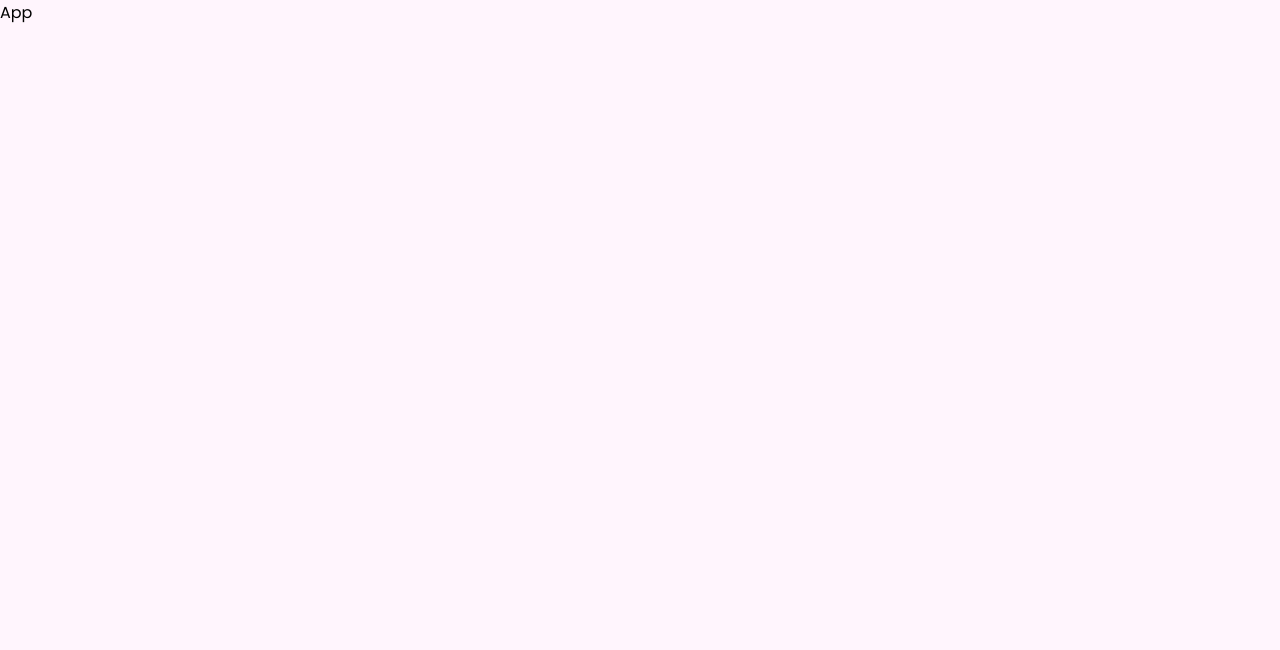
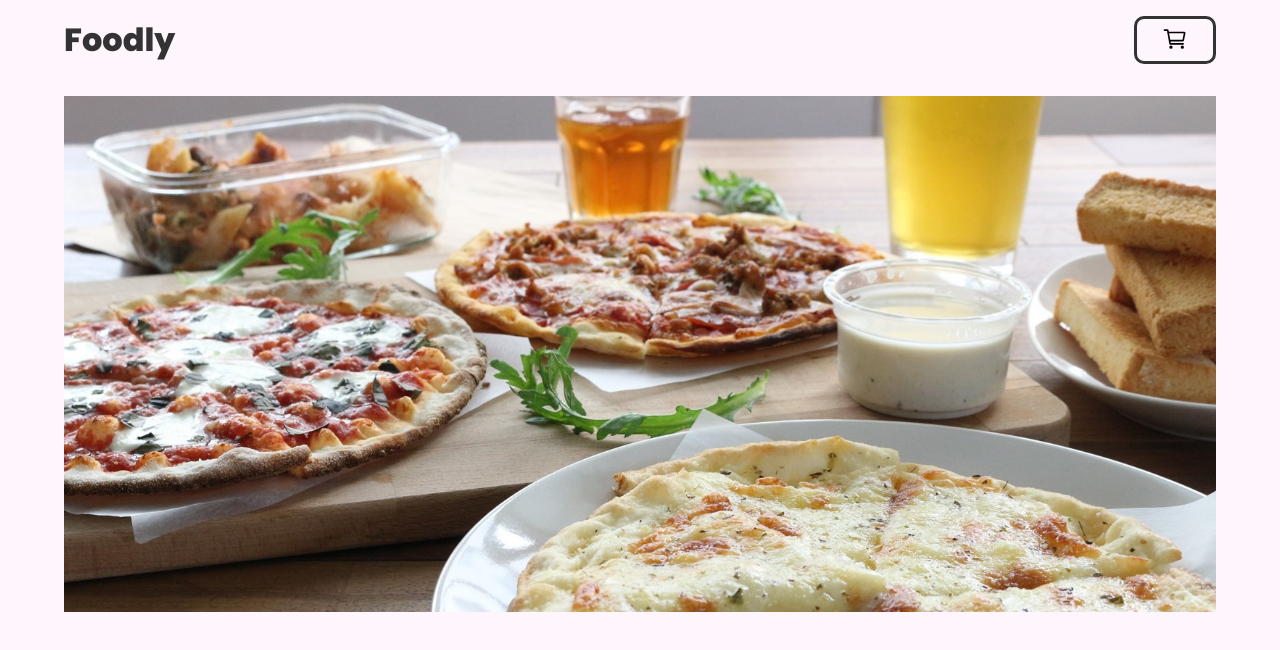
Before and after one commit to erfan-amani/foodly, a JavaScript app: page / in a window 1280 px wide. Shown: the top 650 px of the page. Built offline with nearby package versions, Linux system fonts and the light colour scheme.

Commit message:
creted and added header of site - include a navigation and header image

```diff
--- a/src/App.js
+++ b/src/App.js
@@ -1,5 +1,7 @@
+import Header from './components/Layout/Header';
+
 const App = () => {
-  return <div>App</div>;
+  return <Header />;
 };
 
 export default App;
--- /dev/null
+++ b/src/components/Cart/CartButton.js
@@ -0,0 +1,16 @@
+import style from './CartButton.module.css';
+import cartIcon from '../../assets/icons/cart-outline.svg';
+
+const CartButton = () => {
+  return (
+    <div className={style['cart-button']}>
+      <img
+        className={style['cart-icon']}
+        src={cartIcon}
+        alt="shopping cart icon"
+      />
+    </div>
+  );
+};
+
+export default CartButton;
--- /dev/null
+++ b/src/components/Cart/CartButton.module.css
@@ -0,0 +1,11 @@
+.cart-button {
+  align-self: center;
+  border: 3px solid var(--dark-gray);
+  padding: 7px 25px 2px 25px;
+  border-radius: 10px;
+  cursor: pointer;
+}
+
+.cart-icon {
+  width: 1.6rem;
+}
--- /dev/null
+++ b/src/components/Layout/Header.js
@@ -0,0 +1,23 @@
+import CartButton from '../Cart/CartButton';
+import style from './Header.module.css';
+import headerImage from '../../assets/img/header.jpg';
+
+const Header = () => {
+  return (
+    <>
+      <div className={style.nav}>
+        <h1>Foodly</h1>
+        <CartButton />
+      </div>
+      <header className={style.header}>
+        <img
+          className={style['header-image']}
+          src={headerImage}
+          alt="table full of delicious foods"
+        />
+      </header>
+    </>
+  );
+};
+
+export default Header;
--- /dev/null
+++ b/src/components/Layout/Header.module.css
@@ -0,0 +1,23 @@
+.nav,
+.header {
+  display: flex;
+  align-items: center;
+  padding: 16px 64px;
+  justify-content: center;
+}
+
+.nav h1 {
+  flex-grow: 1;
+  font-size: 2rem;
+  color: var(--dark-gray);
+}
+
+.header {
+  display: flex;
+  justify-content: center;
+}
+
+.header-image {
+  width: 100%;
+  height: 80%;
+}
```
Also changed, not shown: src/assets/icons/cart-outline.svg (added), src/assets/img/header.jpg (added).
